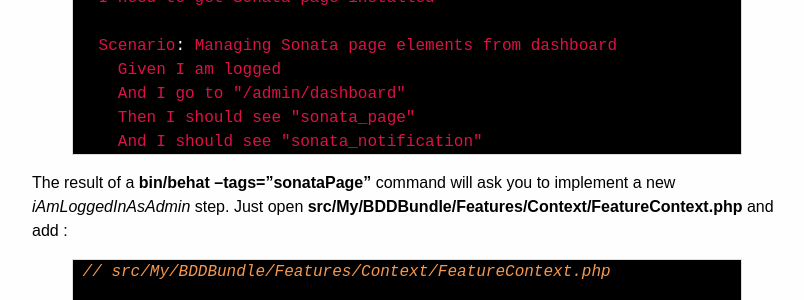
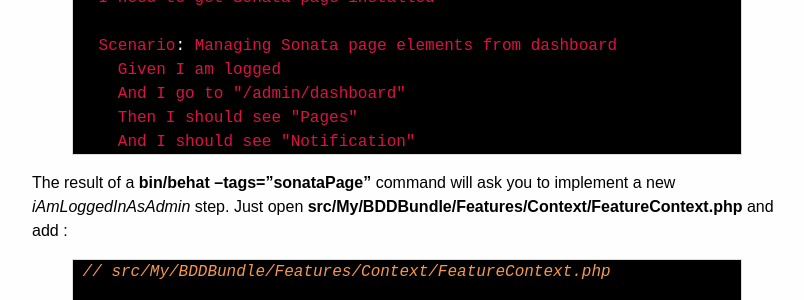
Before and after one commit to djacquel/pygmeeweb.com, a Jekyll site: the page built from _posts/2013-10-13-cms-day05-sonata-page-installation.markdown, in a window 1280 px wide and 900 px high, scrolled down 588 px. Shown: the part 151-451 px from the top of the window, without its empty margins (233-1037 px from the left). Built offline with Jekyll 4.4.1, drawn with Linux system fonts in a browser that asks for light colours; Markdown is read by kramdown in place of the engine named in the settings.

Commit message:
day 5 test edit

```diff
--- a/_posts/2013-10-13-cms-day05-sonata-page-installation.markdown
+++ b/_posts/2013-10-13-cms-day05-sonata-page-installation.markdown
@@ -33,8 +33,8 @@
   Scenario: Managing Sonata page elements from dashboard
     Given I am logged
     And I go to "/admin/dashboard"
-    Then I should see "sonata_page"
-    And I should see "sonata_notification"
+    Then I should see "Pages"
+    And I should see "Notification"
 {% endhighlight %}
 
 
```
